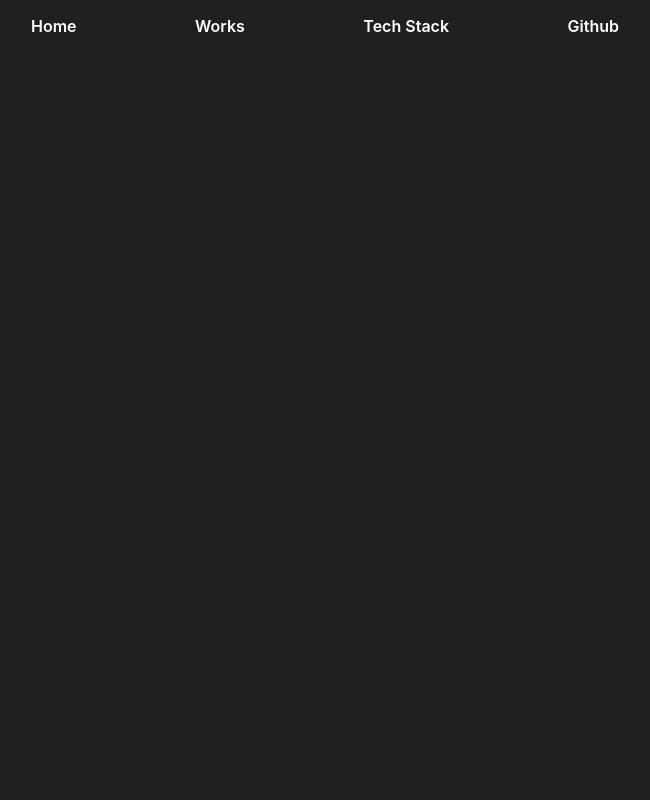
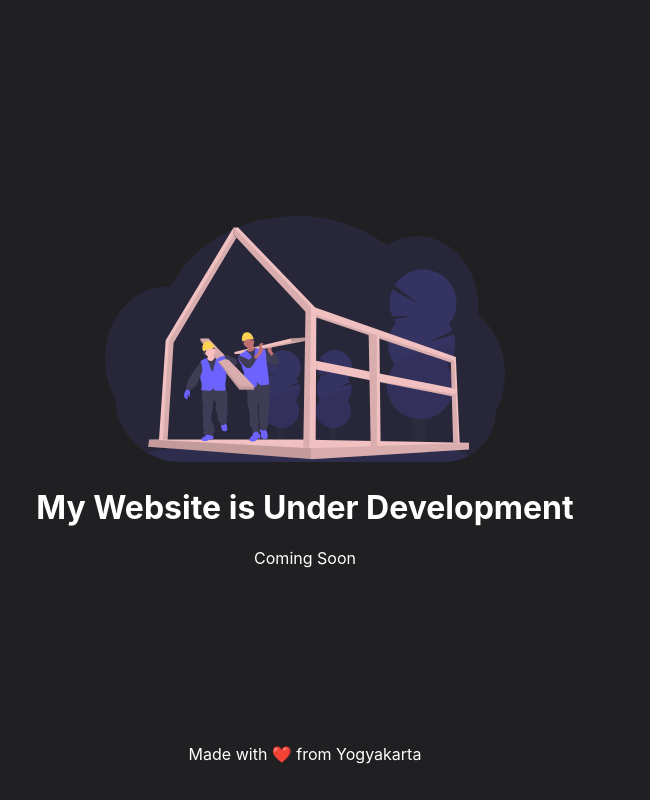
Before and after one commit to fillahfirdausyah/personal-website, a React (Create React App) app: page / in a window 1280 px wide. Shown: the whole page, without its empty margins (335-985 px from the left). Built offline with nearby package versions, Linux system fonts and the light colour scheme.

Commit message:
Make Coming Soon page

```diff
--- a/src/App.css
+++ b/src/App.css
@@ -1,12 +1,9 @@
 .wrapper {
-  --tw-bg-opacity: 1;
-  background-color: #2c303a;
   box-sizing: border-box;
   margin: 0 auto;
   max-width: 980px;
-  min-height: calc(100vh - 60px);
   padding: 0 16px 80px;
   position: relative;
-  top: 60px;
   width: 100%;
+  min-height: 100vh;
 }
--- a/src/App.js
+++ b/src/App.js
@@ -1,8 +1,13 @@
 import "./App.css";
 import FrontPage from "./Pages/FrontPage";
+import ComingSoon from "./Pages/ComingSoon";
 
 function App() {
-  return <FrontPage />;
+  return (
+    // <div className="wrapper">
+    <ComingSoon />
+    // </div>
+  );
 }
 
 export default App;
--- /dev/null
+++ b/src/Pages/ComingSoon/index.js
@@ -0,0 +1,24 @@
+import React from "react";
+
+import "./style.css";
+
+import UnderConstraction from "../../Assets/img/under_construction.svg";
+
+function ComingSoon() {
+  return (
+    <>
+      <div className="coming-soon-wrapper">
+        <div className="coming-soon-body">
+          <img src={UnderConstraction} alt="" />
+          <h1>My Website is Under Development</h1>
+          <p>Coming Soon</p>
+          <footer>
+            <p>Made with ❤️ from Yogyakarta</p>
+          </footer>
+        </div>
+      </div>
+    </>
+  );
+}
+
+export default ComingSoon;
--- /dev/null
+++ b/src/Pages/ComingSoon/style.css
@@ -0,0 +1,30 @@
+.coming-soon-wrapper {
+  width: 100%;
+  text-align: center;
+  display: flex;
+  justify-content: center;
+  align-items: center;
+  position: relative;
+  min-height: 100vh;
+}
+
+.coming-soon-body {
+  width: 100%;
+}
+
+.coming-soon-body img {
+  width: 400px;
+}
+
+.coming-soon-body footer {
+  position: absolute;
+  bottom: 20px;
+  margin: 0 auto;
+  width: 100%;
+}
+
+@media screen and (max-width: 576px) {
+  .coming-soon-body img {
+    width: 300px;
+  }
+}
--- a/src/index.css
+++ b/src/index.css
@@ -1,10 +1,14 @@
 @import url("https://fonts.googleapis.com/css2?family=Poppins:wght@100;200;300;400;500;600;700;800&display=swap");
+
+html {
+  height: 100%;
+}
 
 body {
   margin: 0;
-  font-family: -apple-system, BlinkMacSystemFont, "Poppins", "Segoe UI", "Roboto",
-    "Oxygen", "Ubuntu", "Cantarell", "Fira Sans", "Droid Sans", "Helvetica Neue",
-    sans-serif;
+  font-family: -apple-system, BlinkMacSystemFont, "Poppins", "Segoe UI",
+    "Roboto", "Oxygen", "Ubuntu", "Cantarell", "Fira Sans", "Droid Sans",
+    "Helvetica Neue", sans-serif;
   -webkit-font-smoothing: antialiased;
   -moz-osx-font-smoothing: grayscale;
   background-color: #202023;
```
Also changed, not shown: src/Assets/img/under_construction.svg (added).
